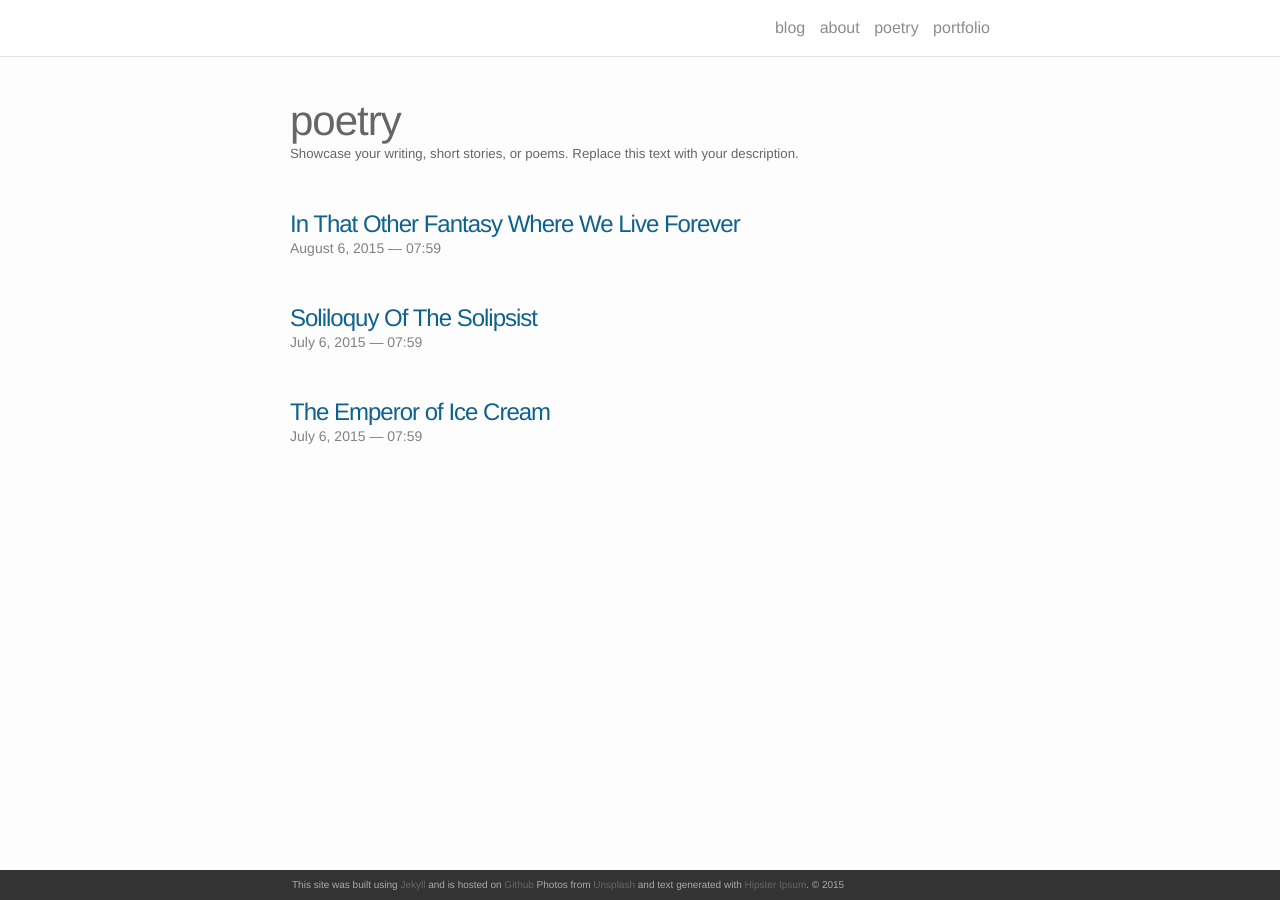
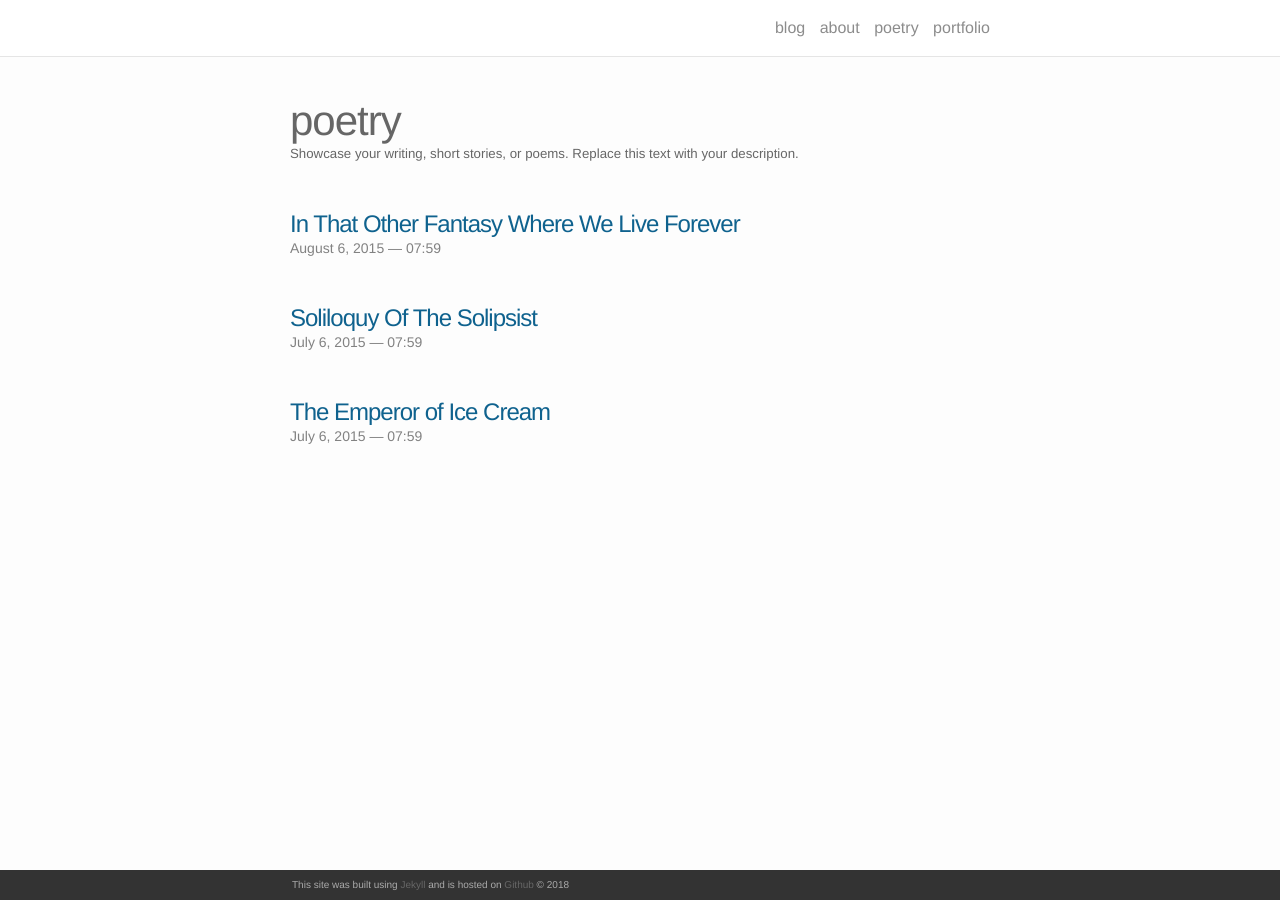
Before and after one commit to kait-schorr/kait-schorr.github.io, a Jekyll site: the page built from poetry.md, in a window 1280 px wide. Built offline with Jekyll 4.4.1, drawn with Linux system fonts in a browser that asks for light colours; nearby versions of some CDN libraries; a file with an impossible date is left out.

Commit message:
Update footer.html

```diff
--- a/_includes/footer.html
+++ b/_includes/footer.html
@@ -1,7 +1,7 @@
 <footer class="site-footer">
 
   <div class="wrapper">
-  	<p>This site was built using <a href="http://jekyllrb.com" target="_blank">Jekyll</a> and is hosted on <a href="https://github.com" target="_blank">Github</a> Photos from <a href="https://unsplash.com" target="_blank">Unsplash</a> and text generated with <a href="http://hipsum.co" target="_blank">Hipster Ipsum</a>. &#169; 2015</p>
+  	<p>This site was built using <a href="http://jekyllrb.com" target="_blank">Jekyll</a> and is hosted on <a href="https://github.com" target="_blank">Github</a> &#169; 2018</p>
   </div>
 
 </footer>
```
